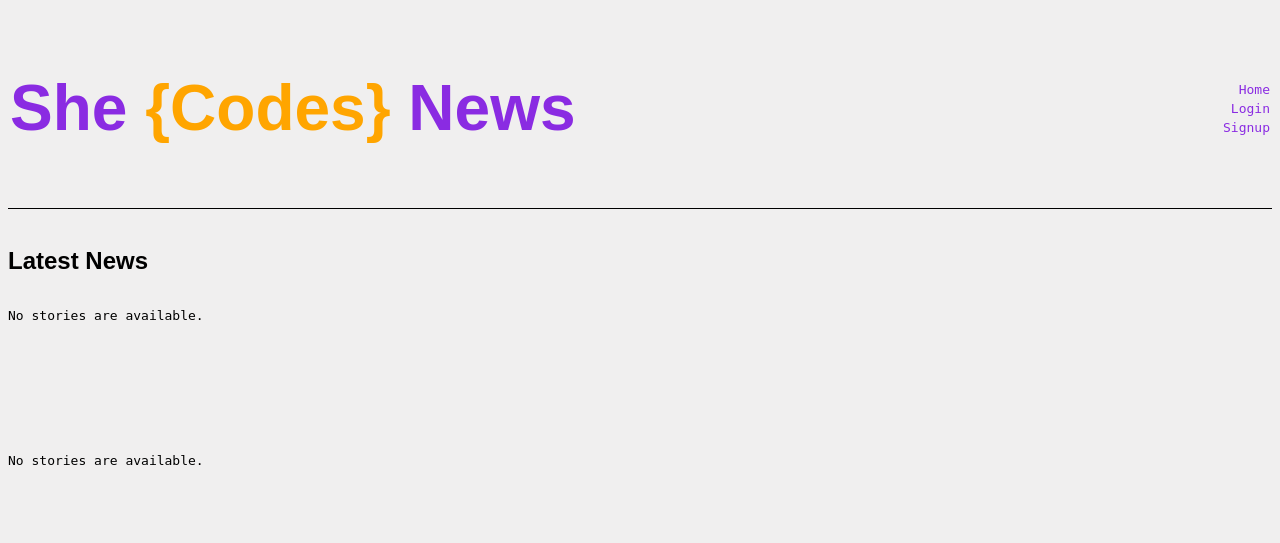
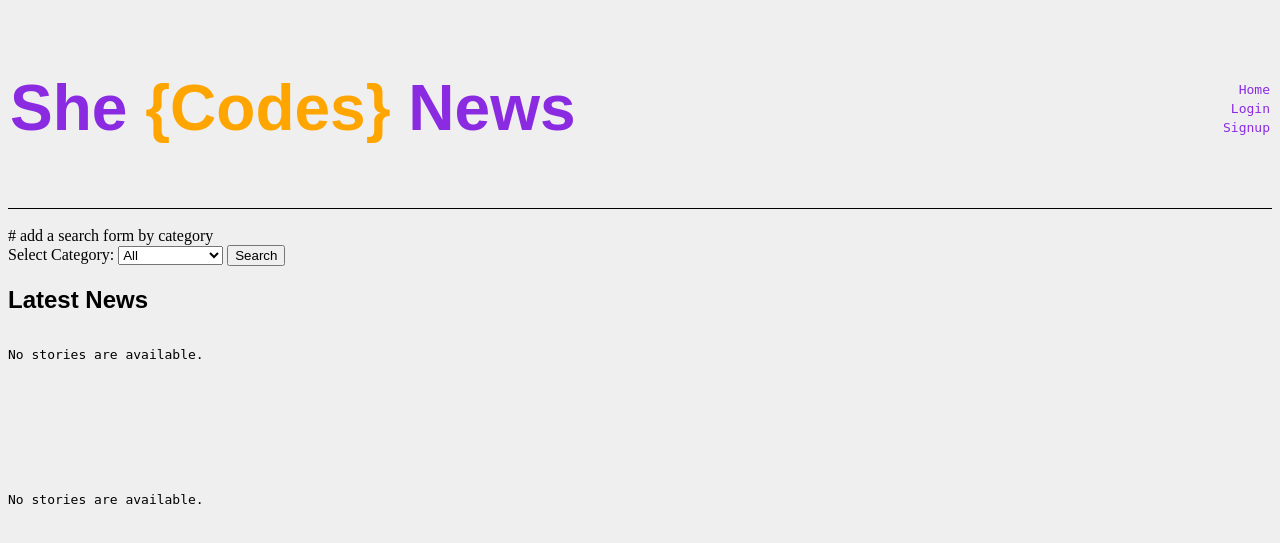
Before and after one commit to cindycheng061/Shecodes_Module3_Django_Project, a Django app: page /news/ in a window 1280 px wide. Shown: the top 543 px of the page. Run offline with Django 4.2, Linux system fonts and the light colour scheme; data that the repository does not hold is empty; parts of the project's set-up code (start-up, migrations or seed data) failed here and were passed over; some web fonts are replaced.

Commit message:
user can search for stories by category

```diff
--- a/she_codes_news/news/templates/news/index.html
+++ b/she_codes_news/news/templates/news/index.html
@@ -8,7 +8,19 @@
 {% block content %}
 
 <br/>
-
+# add a search form by category
+<form action="{% url 'news:searchResults' %}" method="get">
+    <label for="category">Select Category:</label>
+    <select id="category" name="category">
+        <option value="">All</option>
+        <option value="politics">Politics</option>
+        <option value="sports">Sports</option>
+        <option value="entertainment">Entertainment</option>
+        <option value="technology">Technology</option>
+        <!-- Add more categories as needed -->
+    </select>
+    <button type="submit">Search</button>
+</form>
 {% comment %} <a href="{% url 'news:newStory'%}">Add NewStory</a> {% endcomment %}
 
 
--- a/she_codes_news/news/urls.py
+++ b/she_codes_news/news/urls.py
@@ -7,4 +7,5 @@ urlpatterns = [
     path('', views.IndexView.as_view(), name='index'),
     path('<int:pk>/', views.StoryView.as_view(), name='story'),
     path('add-story/',views.AddStoryView.as_view(),name='newStory'),
+    path('search-results/',views.SearchResultsView.as_view(),name='searchResults'),
 ]
--- a/she_codes_news/news/views.py
+++ b/she_codes_news/news/views.py
@@ -37,3 +37,11 @@ class AddStoryView(generic.CreateView):
     def form_valid(self, form):
         form.instance.author = self.request.user
         return super().form_valid(form)
+
+class SearchResultsView(generic.ListView):
+    template_name = 'news/searchResults.html'
+    context_object_name = 'stories'
+    def get_queryset(self):
+        category = self.request.GET.get('category', '')
+        if category:
+            return NewsStory.objects.filter(category=category)
```
Also changed, not shown: she_codes_news/news/templates/news/searchResults.html (added, +14 -0 lines).
